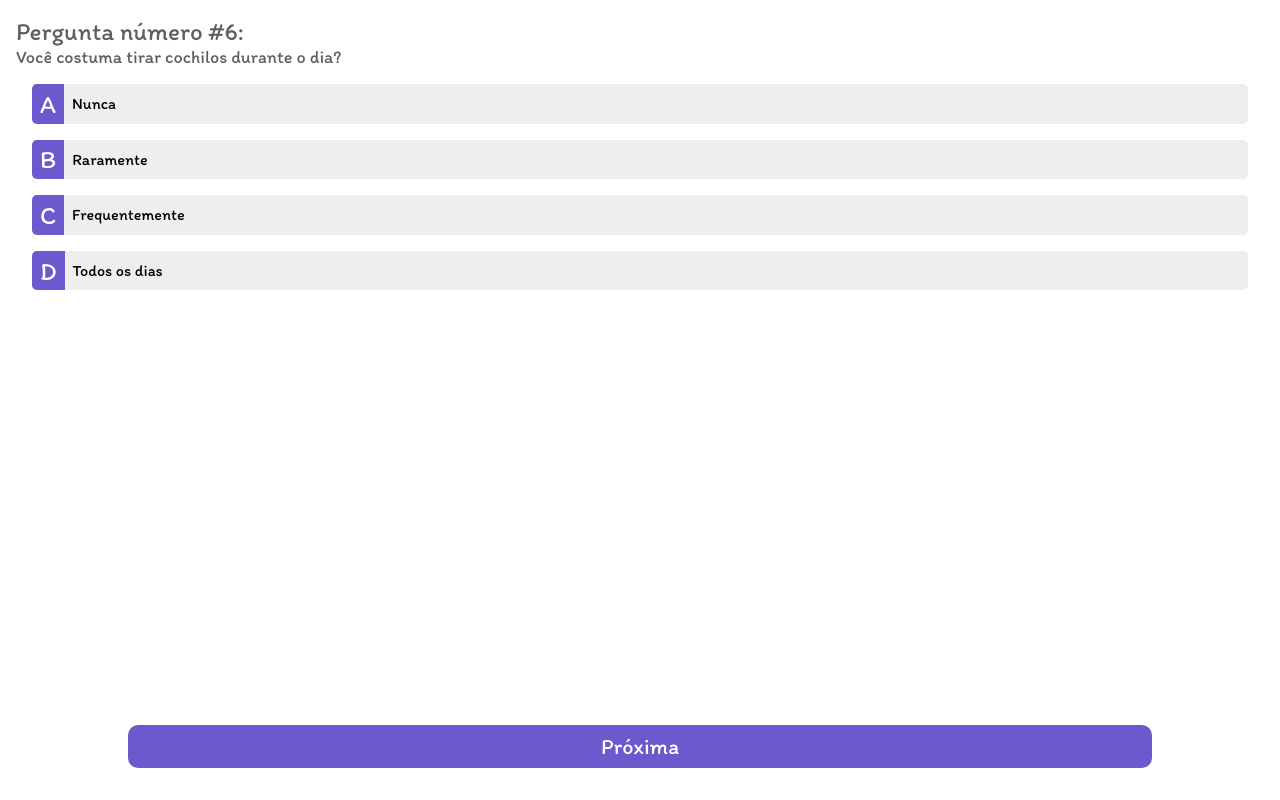
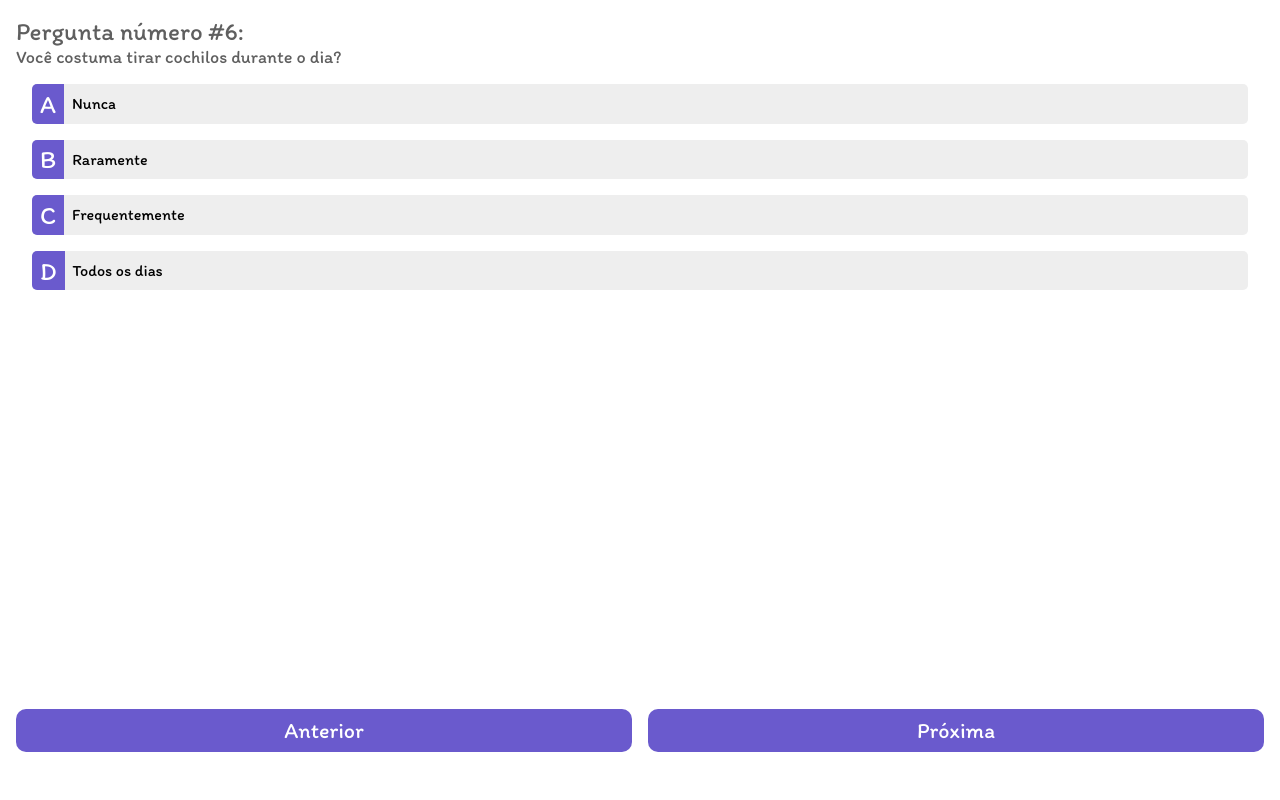
Before and after one commit to leo0302DEV/FeiraPedagogica-GVB, a React (Vite) app: page /questionSix in a window 1280 px wide. Built offline with nearby package versions, Linux system fonts and the light colour scheme.

Commit message:
Adding the previous questions button

```diff
--- a/src/components/QuetionsPageMold/index.jsx
+++ b/src/components/QuetionsPageMold/index.jsx
@@ -28,9 +28,11 @@ const StyledParagraph = styled.p`
 const StyledButtonContainer = styled.div`
   display: flex;
   justify-content: center;
+  gap: 1rem;
   position: fixed;
   width: 100%;
   bottom: 2rem;
+  padding: 1rem;
 `;
 
 const QuestionsPageMold = ({
@@ -38,6 +40,7 @@ const QuestionsPageMold = ({
   quetionNumber,
   buttonText = "Próxima",
   buttonActionFunc,
+  buttonTwoActionFunc = null,
   children,
 }) => {
   return (
@@ -46,6 +49,9 @@ const QuestionsPageMold = ({
       <StyledParagraph>{question}</StyledParagraph>
       {children}
       <StyledButtonContainer>
+        {buttonTwoActionFunc && (
+          <PrimaryButton text={"Anterior"} onAction={buttonTwoActionFunc} />
+        )}
         <PrimaryButton text={buttonText} onAction={buttonActionFunc} />
       </StyledButtonContainer>
     </StyledPrimeryPageContainer>
--- a/src/pages/QuestionFive.jsx
+++ b/src/pages/QuestionFive.jsx
@@ -24,12 +24,17 @@ const QuestionFive = () => {
     navigate("/questionSix");
   };
 
+  const toPreviousQuestion = () => {
+    navigate(-1);
+  };
+
   return (
     <QuestionsPageMold
       question={"Você se sente descansado ao acordar?"}
       quetionNumber={5}
       buttonText={"Próxima"}
       buttonActionFunc={handleClick}
+      buttonTwoActionFunc={toPreviousQuestion}
     >
       <ObjetiveQuestionsList
         commonOptionsConfigObj={commonOptionsConfigObj}
--- a/src/pages/QuestionFour.jsx
+++ b/src/pages/QuestionFour.jsx
@@ -24,6 +24,10 @@ const QuestionFour = () => {
     navigate("/questionFive");
   };
 
+  const toPreviousQuestion = () => {
+    navigate(-1);
+  };
+
   return (
     <QuestionsPageMold
       question={
@@ -32,6 +36,7 @@ const QuestionFour = () => {
       quetionNumber={4}
       buttonText={"Próxima"}
       buttonActionFunc={handleClick}
+      buttonTwoActionFunc={toPreviousQuestion}
     >
       <ObjetiveQuestionsList
         commonOptionsConfigObj={commonOptionsConfigObj}
--- a/src/pages/QuestionOne.jsx
+++ b/src/pages/QuestionOne.jsx
@@ -12,11 +12,16 @@ const QuestionOne = () => {
     navigate("/questionTwo");
   };
 
+  const toPreviousQuestion = () => {
+    navigate(-1);
+  };
+
   return (
     <QuestionsPageMold
       question={"Quantos anos você tem?"}
       quetionNumber={1}
       buttonActionFunc={toNextQuestion}
+      buttonTwoActionFunc={toPreviousQuestion}
     >
       <RangeQuestionMold
         state={age}
--- a/src/pages/QuestionSeven.jsx
+++ b/src/pages/QuestionSeven.jsx
@@ -24,12 +24,17 @@ const QuestionSeven = () => {
     navigate("/results");
   };
 
+  const toPreviousQuestion = () => {
+    navigate(-1);
+  };
+
   return (
     <QuestionsPageMold
       question={"Qual o seu nível de energia durante o dia?"}
       quetionNumber={7}
       buttonText={"Ver resultado"}
       buttonActionFunc={handleClick}
+      buttonTwoActionFunc={toPreviousQuestion}
     >
       <ObjetiveQuestionsList
         commonOptionsConfigObj={commonOptionsConfigObj}
--- a/src/pages/QuestionSix.jsx
+++ b/src/pages/QuestionSix.jsx
@@ -24,12 +24,17 @@ const QuestionSix = () => {
     navigate("/questionSeven");
   };
 
+  const toPreviousQuestion = () => {
+    navigate(-1);
+  };
+
   return (
     <QuestionsPageMold
       question={"Você costuma tirar cochilos durante o dia?"}
       quetionNumber={6}
       buttonText={"Próxima"}
       buttonActionFunc={handleClick}
+      buttonTwoActionFunc={toPreviousQuestion}
     >
       <ObjetiveQuestionsList
         commonOptionsConfigObj={commonOptionsConfigObj}
--- a/src/pages/QuestionThree.jsx
+++ b/src/pages/QuestionThree.jsx
@@ -24,12 +24,17 @@ const QuestionThree = () => {
     navigate("/questionFour");
   };
 
+  const toPreviousQuestion = () => {
+    navigate(-1);
+  };
+
   return (
     <QuestionsPageMold
       question={"Com que frequência você acorda durante a noite?"}
       quetionNumber={3}
       buttonText={"Próxima"}
       buttonActionFunc={handleClick}
+      buttonTwoActionFunc={toPreviousQuestion}
     >
       <ObjetiveQuestionsList
         opitionsConfigObj={opitionsConfig.opitionsConfigObj}
--- a/src/pages/QuestionTwo.jsx
+++ b/src/pages/QuestionTwo.jsx
@@ -12,11 +12,16 @@ const QuestionTwo = () => {
     navigate("/questionThree");
   };
 
+  const toPreviousQuestion = () => {
+    navigate(-1);
+  };
+
   return (
     <QuestionsPageMold
       question={"Quantas horas de sono você constuma ter por noite?"}
       quetionNumber={2}
       buttonActionFunc={toNextQuestion}
+      buttonTwoActionFunc={toPreviousQuestion}
     >
       <RangeQuestionMold
         state={sleepHours}
```
